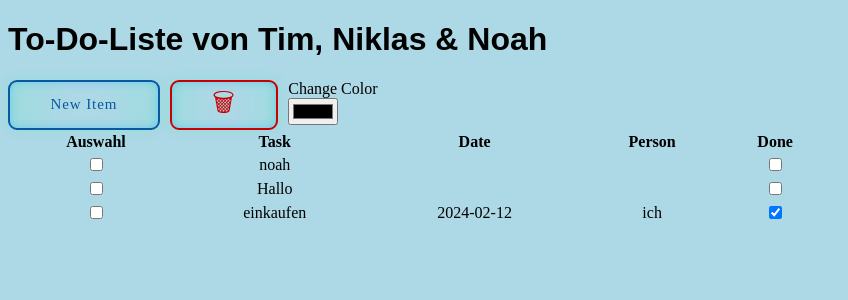
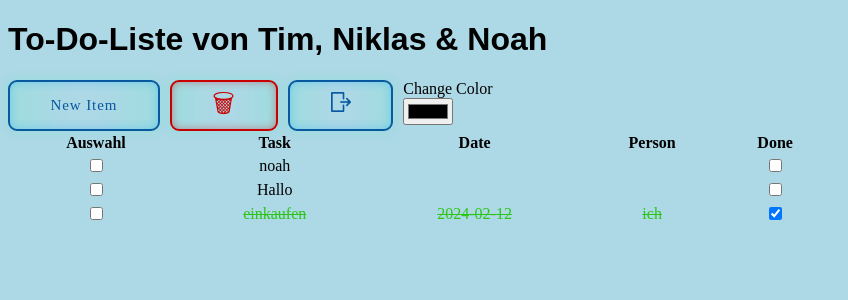
Before and after one commit to Tim10022023/ToDoListPythonProject, a Flask app: page / in a window 1280 px wide. Shown: the top 300 px of the page, without its empty margins (0-848 px from the left). Run offline with Flask 3, Linux system fonts and the light colour scheme; a user stored in the database is signed in.

Commit message:
small changes on css & wenn done aufgabe wird durchgestrichen

```diff
--- a/app.py
+++ b/app.py
@@ -30,7 +30,7 @@ def login():
             flash('Ungültiger Benutzername oder Passwort.')
     return render_template('login.html')
 
-@app.route('/logout')
+@app.route('/logout', methods=['GET', 'POST'])
 def logout():
     logout_user()
     return redirect(url_for('login'))
@@ -97,7 +97,7 @@ def update_task_status(task_id):
 
 
 if __name__ == '__main__':
-    #app.run(host='0.0.0.0', port=5000) #wird benötigt damit man vom lokalen Netz zugreifen kann
+    app.run(host='0.0.0.0', port=5000) #wird benötigt damit man vom lokalen Netz zugreifen kann
     with app.app_context():
         db.create_all()
     app.run(debug=True)
--- a/static/button.css
+++ b/static/button.css
@@ -1,4 +1,4 @@
-#NewItem, #Anmelden, #register {
+#NewItem, #Anmelden, #register, #logout {
     --blue: #0959a0;
     font-size: 15px;
     padding: 0.7em 2.7em;
@@ -22,8 +22,7 @@
       0 0 9px 3px rgba(27, 253, 156, 0.1);
   }
 
-  #NewItem:hover, #Anmelden:hover, #register:hover {
-    color: #ea00ff;
+  #NewItem:hover, #Anmelden:hover, #register:hover, #logout:hover {
     box-shadow: inset 0 0 10px #1bb2fd66,
       0 0 9px 3px #1bb2fd66;
   }
@@ -55,7 +54,6 @@
   }
 
   #save:hover {
-    color: #ea00ff;
     box-shadow: inset 0 0 10px #1bb2fd66,
       0 0 9px 3px #1bb2fd66;
   }
@@ -100,33 +98,11 @@
       rgba(27, 253, 156, 0.1) 100%
     );
     color: var(--rot);
-    box-shadow: inset 0 0 10px #1bb2fd66,
+    box-shadow: inset 0 0 9px #c900005d,
       0 0 9px 3px rgba(27, 253, 156, 0.1);
   }
 
   #cancel:hover, #delete:hover {
-    color: #ea00ff;
-    box-shadow: inset 0 0 10px #1bb2fd66,
-      0 0 9px 3px #1bb2fd66;
+    box-shadow: inset 0 0 10px #c900005d,
+      0 0 9px 3px #c900005d;
   }
-
-  #cancel:before, #delete:before {
-    content: "";
-    position: absolute;
-    left: -4em;
-    width: 4em;
-    height: 100%;
-    top: 0;
-    transition: transform 0.4s ease-in-out;
-    background: linear-gradient(
-      to right,
-      transparent 1%,
-      rgba(27, 253, 156, 0.1) 40%,
-      rgba(27, 253, 156, 0.1) 60%,
-      transparent 100%
-    );
-  }
-
-  #cancel:hover:before, #delete:hover:before {
-    transform: translateX(15em);
-  }
--- a/static/style.css
+++ b/static/style.css
@@ -12,3 +12,8 @@ table{
 .large{
   font-size: 25px;
 }
+
+.task-done {
+  text-decoration: line-through;
+  color: #2dc518;
+}
--- a/templates/index.html
+++ b/templates/index.html
@@ -1,5 +1,6 @@
 <!DOCTYPE html>
 <html lang="de">
+
 <head>
   <meta name="csrf-token" content="{{ csrf_token() }}" />
   <meta charset="UTF-8" />
@@ -7,8 +8,9 @@
   <title>To-Do Liste</title>
   <link rel="stylesheet" href="../static/style.css" />
   <link rel="stylesheet" href="../static/button.css" />
-    <link rel="favicon" href="../Bilder/favicon.ico" type="image/x-icon">
+  <link rel="favicon" href="../static/Bilder/Favicon.png" type="image/png">
 </head>
+
 <body>
   <h1>To-Do-Liste von Tim, Niklas & Noah</h1>
   <div style="display: flex; gap: 10px">
@@ -16,6 +18,10 @@
     <button id="delete" form="deleteForm" type="submit">
       <span class="large">&#x1F5D1;</span>
     </button>
+    <form method="post" action="{{ url_for('logout') }}">
+      <input type="hidden" name="csrf_token" value="{{ csrf_token() }}">
+      <button id="logout"> <img src="../static/Bilder/ausloggen.png" alt="logout" height="20"  width="20"> </button>
+    </form>
     <div>
       <label for="bg_color">Change Color</label><br>
       <input type="color" name="bg_color" id="bg_color" oninput="updateBackground()">
@@ -36,7 +42,7 @@
       </thead>
       <tbody>
         {% for task in tasks %}
-          <tr>
+        <tr class="{{ 'task-done' if task.done else '' }}">
           <td>
             <input type="checkbox" name="task_ids" value="{{ task.id }}" />
           </td>
@@ -44,20 +50,8 @@
           <td>{{ task.date }}</td>
           <td>{{ task.person }}</td>
           <td>
-              <input
-                type="checkbox"
-                name="done_{{ task.id }}"
-                data-task-id="{{ task.id }}"
-                onchange="updateTaskStatus(this)"
-                {%
-                if
-                task.done
-                %}
-                checked
-                {%
-                endif
-                %}
-              />
+            <input type="checkbox" name="done_{{ task.id }}" data-task-id="{{ task.id }}"
+              onchange="updateTaskStatus(this)" {% if task.done %} checked {% endif %} />
           </td>
         </tr>
         {% endfor %}
@@ -73,6 +67,14 @@
         .querySelector('meta[name="csrf-token"]')
         .getAttribute("content");
 
+      if (checkbox.name.startsWith("done_")) {
+        var row = checkbox.closest('tr');
+        if (checkbox.checked) {
+          row.classList.add('task-done');
+        } else {
+          row.classList.remove('task-done');
+        }
+      }
       fetch(`/update_task_status/${taskId}`, {
         method: "POST",
         body: JSON.stringify({ done: doneStatus }),
@@ -95,4 +97,5 @@
     }
   </script>
 </body>
+
 </html>
```
Also changed, not shown: instance/eingaben.db, static/Bilder/Favicon.png (renamed from Bilder/Favicon.png), static/Bilder/ausloggen.png (added), static/Bilder/favicon.ico (renamed from Bilder/favicon.ico). Lines whose indentation alone changed are shown as unchanged.
